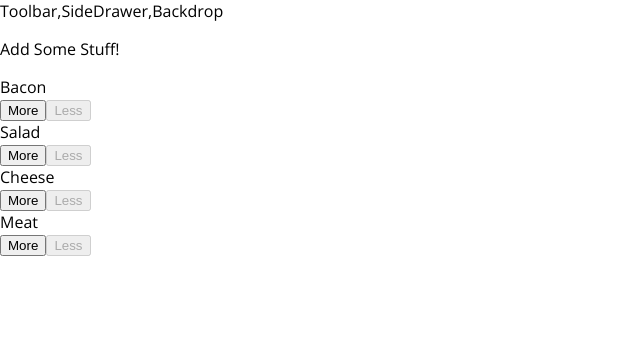
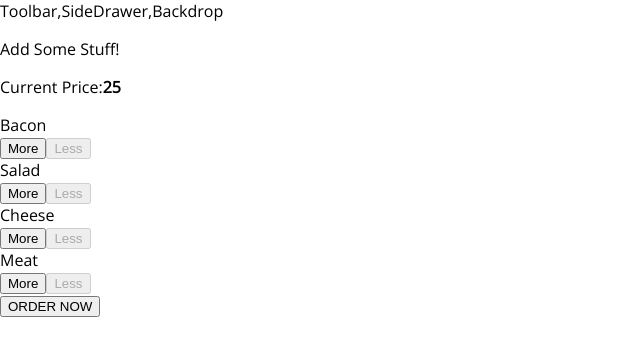
Before and after one commit to abhi15999/Burger-Builder, a React app: page / in a window 1280 px wide. Shown: the top 356 px of the page, without its empty margins (0-640 px from the left). Built offline with nearby package versions, Linux system fonts and the light colour scheme.

Commit message:
Fix disabled for Order Now button in BurgerBuilder

```diff
--- a/src/components/Burger/BuildControls/BuildControls.css
+++ b/src/components/Burger/BuildControls/BuildControls.css
@@ -8,3 +8,44 @@
     margin: auto;
     padding: 10px 0;
 }
+
+.OrderButton {
+    background-color: #DAD735;
+    outline: none;
+    cursor: pointer;
+    border: 1px solid #966909;
+    color: #966909;
+    font-family: inherit;
+    font-size: 1.2em;
+    padding: 15px 30px;
+    box-shadow: 2px 2px 2px #966909;
+}
+
+.OrderButton:hover, .OrderButton:active {
+    background-color: #A0DB41;
+    border: 1px solid #966909;
+    color: #966909;
+}
+
+.OrderButton:disabled {
+    background-color: #C7C6C6;
+    cursor: not-allowed;
+    border: 1px solid #ccc;
+    color: #888888;
+}
+
+.OrderButton:not(:disabled) {
+    animation: enable 0.3s linear;
+}
+
+@keyframes enable {
+    0% {
+        transform: scale(1);
+    }
+    60% {
+        transform: scale(1.1);
+    }
+    100% {
+        transform: scale(1);
+    }
+}
--- a/src/components/Burger/BuildControls/BuildControls.js
+++ b/src/components/Burger/BuildControls/BuildControls.js
@@ -12,6 +12,7 @@
 
 const buildControls = (props) =>(
     <div className={classes.BuildControls}>
+        <p>Current Price:<strong>{props.price}</strong></p>
         {controls.map(control=>(
     <BuildControl
      added={()=>props.ingredientAdded(control.type)}
@@ -20,6 +21,9 @@
      label={control.label}
      disabled={props.disabled[control.type]}/>
 ))}
+<button className={classes.OrderButton} disabled={!props.purchase}>
+    ORDER NOW
+</button>
     </div>
 );
 
--- a/src/components/Burger/Burger.css
+++ b/src/components/Burger/Burger.css
@@ -2,7 +2,8 @@
     width: 100%;
     height: 300px;
     margin: auto;
-    /* overflow: scroll; */
+    overflow: auto;
+    overflow-x: hidden;
     text-align: center;
     font-weight: bold;
     font-size: 1.2rem;
--- a/src/containers/BurgerBuilder/BurgerBuilder.js
+++ b/src/containers/BurgerBuilder/BurgerBuilder.js
@@ -21,7 +21,16 @@
             cheese:0,
             meat:0
         },
-        totalPrice : 25
+        totalPrice : 25,
+        purchasable:false
+    }
+
+    purchaseState=(ingredients)=>{
+        const sum =  Object.keys(ingredients).map(igKey=>{return ingredients[igKey];}).reduce((acc,el)=>{
+            return acc+el;
+        },0);
+
+        this.setState({purchasable:sum>0})
     }
 
     addIngredientsHandler = (type) => {
@@ -32,8 +41,8 @@
         }
         updatedIngredients[type] = updatedCount;
         const newPrice = this.state.totalPrice+INGREDIENT_PRICE[type];
-
         this.setState({totalPrice:newPrice,ingredients:updatedIngredients })
+        this.purchaseState(updatedIngredients);
     }
 
     removeIngredientHandler = (type) =>{
@@ -53,8 +62,9 @@
         }
         updatedIngredients[type] = updatedCount;
 
-        const newPrice = this.state.totalPrice+INGREDIENT_PRICE[type];
+        const newPrice = this.state.totalPrice-INGREDIENT_PRICE[type];
         this.setState({totalPrice:newPrice,ingredients:updatedIngredients })
+        this.purchaseState(updatedIngredients);
     }
 
     render(){
@@ -70,7 +80,9 @@
                 <BuildControls
                 ingredientAdded={this.addIngredientsHandler}
                 ingredientRemoved={this.removeIngredientHandler}
-                disabled = {disabledInfo}/>
+                disabled = {disabledInfo}
+                price={this.state.totalPrice}
+                purchase={this.purchaseState}/>
             </Aux>
         );
     }
```
Also changed, not shown: 1 other file (tests, documents, lock files or other folders).
